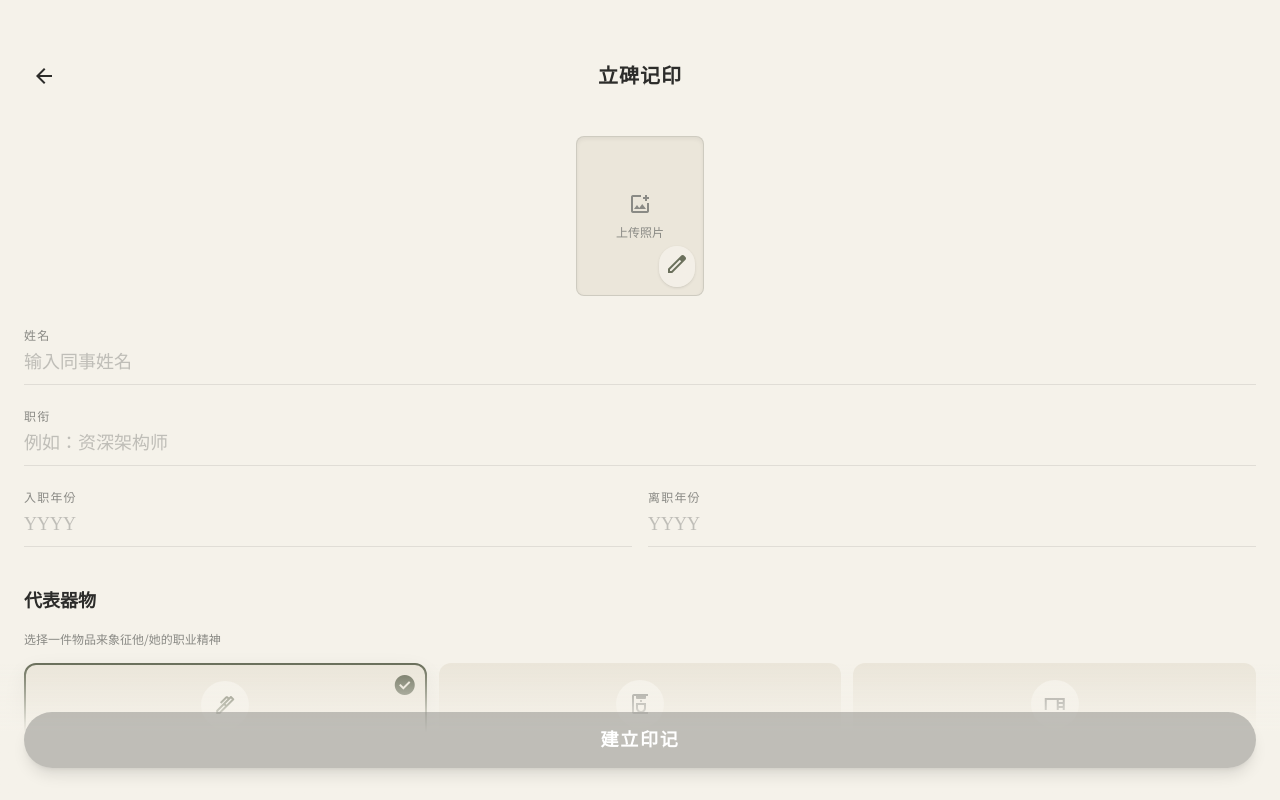
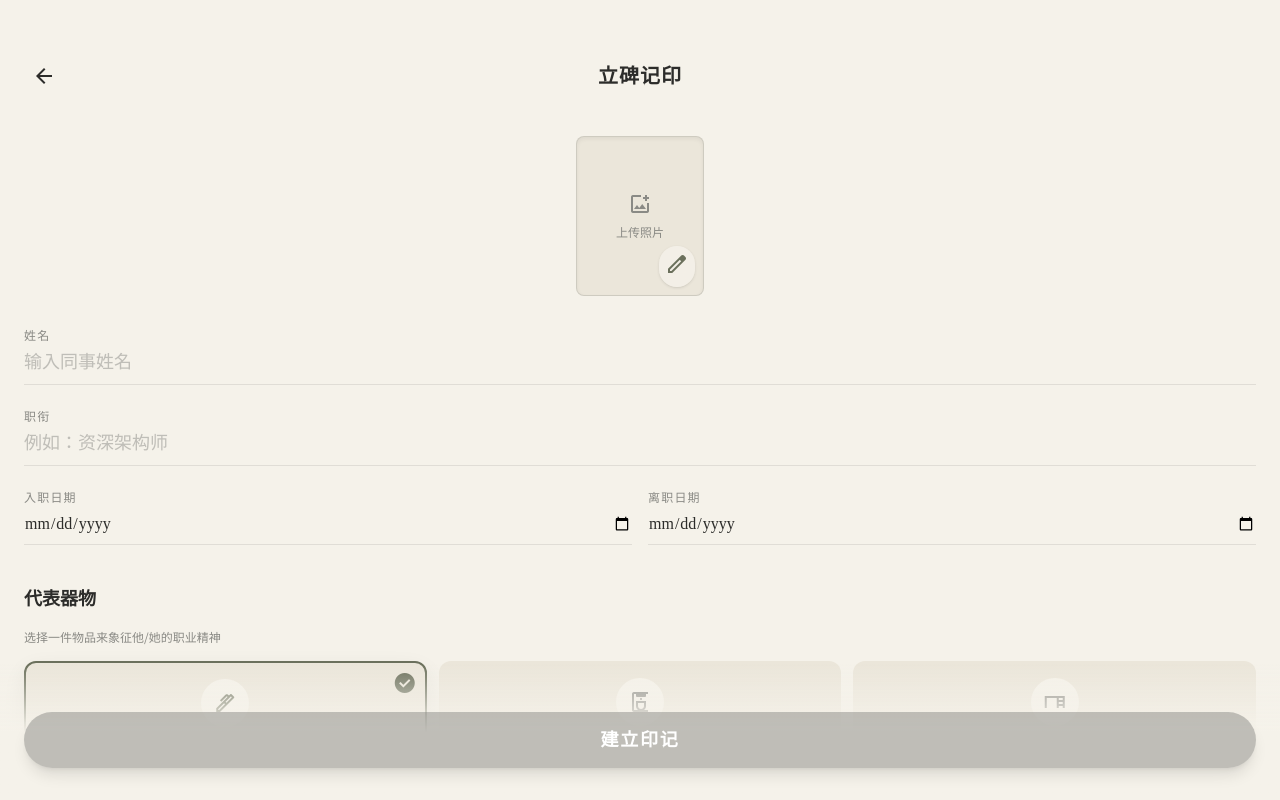
Before and after one commit to Overthinking715/memorial, a React (Vite) app: page /add in a window 1280 px wide. Built offline with nearby package versions, Linux system fonts and the light colour scheme; no server answers; the database is empty; a web font is replaced by a local one.

Commit message:
feat: 离职时间支持年月日，祭台按离职日期降序排列

```diff
--- a/src/pages/AddMemorial.tsx
+++ b/src/pages/AddMemorial.tsx
@@ -20,8 +20,8 @@ export default function AddMemorial() {
 
   const [name, setName] = useState('');
   const [title, setTitle] = useState('');
-  const [startYear, setStartYear] = useState('');
-  const [endYear, setEndYear] = useState('');
+  const [startDate, setStartDate] = useState('');
+  const [endDate, setEndDate] = useState('');
   const [selectedIcon, setSelectedIcon] = useState('ink_pen');
   const [photoUrl, setPhotoUrl] = useState('');
   const [saving, setSaving] = useState(false);
@@ -35,9 +35,17 @@ export default function AddMemorial() {
       if (colleague) {
         setName(colleague.name);
         setTitle(colleague.title);
-        const [start, end] = colleague.years.split('-');
-        setStartYear(start || '');
-        setEndYear(end || '');
+        // 兼容旧格式 "2018-2023" 和新格式 "2018-03-15~2023-06-30"
+        if (colleague.years.includes('~')) {
+          const [start, end] = colleague.years.split('~');
+          setStartDate(start || '');
+          setEndDate(end || '');
+        } else {
+          const [start, end] = colleague.years.split('-');
+          // 旧格式只有年份，补全为该年 1 月 1 日
+          setStartDate(start ? `${start}-01-01` : '');
+          setEndDate(end ? `${end}-01-01` : '');
+        }
         setSelectedIcon(colleague.icon);
         setPhotoUrl(colleague.photoUrl);
       }
@@ -68,13 +76,16 @@ export default function AddMemorial() {
   const handleSave = async () => {
     if (!name || !title || saving) return;
 
+    // 用 ~ 分隔日期，避免与日期中的 - 冲突
+    const yearsValue = `${startDate}~${endDate}`;
+
     setSaving(true);
     try {
       if (isEditing) {
         await updateColleague(id, {
           name,
           title,
-          years: `${startYear}-${endYear}`,
+          years: yearsValue,
           icon: selectedIcon,
           photoUrl
         });
@@ -83,7 +94,7 @@ export default function AddMemorial() {
         await addColleague({
           name,
           title,
-          years: `${startYear}-${endYear}`,
+          years: yearsValue,
           icon: selectedIcon,
           photoUrl,
           offerings: [],
@@ -171,23 +182,21 @@ export default function AddMemorial() {
           </div>
           <div className="flex gap-4">
             <div className="flex-1 border-b border-ash/20 pb-2">
-              <label className="block font-display text-xs text-ash mb-1 tracking-widest uppercase">入职年份</label>
+              <label className="block font-display text-xs text-ash mb-1 tracking-widest uppercase">入职日期</label>
               <input
-                value={startYear}
-                onChange={(e) => setStartYear(e.target.value)}
-                className="w-full bg-transparent border-none p-0 text-lg font-display text-ink focus:ring-0 outline-none placeholder:text-ash/50"
-                placeholder="YYYY"
-                type="text"
+                value={startDate}
+                onChange={(e) => setStartDate(e.target.value)}
+                className="w-full bg-transparent border-none p-0 text-base font-display text-ink focus:ring-0 outline-none placeholder:text-ash/50"
+                type="date"
               />
             </div>
             <div className="flex-1 border-b border-ash/20 pb-2">
-              <label className="block font-display text-xs text-ash mb-1 tracking-widest uppercase">离职年份</label>
+              <label className="block font-display text-xs text-ash mb-1 tracking-widest uppercase">离职日期</label>
               <input
-                value={endYear}
-                onChange={(e) => setEndYear(e.target.value)}
-                className="w-full bg-transparent border-none p-0 text-lg font-display text-ink focus:ring-0 outline-none placeholder:text-ash/50"
-                placeholder="YYYY"
-                type="text"
+                value={endDate}
+                onChange={(e) => setEndDate(e.target.value)}
+                className="w-full bg-transparent border-none p-0 text-base font-display text-ink focus:ring-0 outline-none placeholder:text-ash/50"
+                type="date"
               />
             </div>
           </div>
--- a/src/pages/Altar.tsx
+++ b/src/pages/Altar.tsx
@@ -14,12 +14,29 @@ const offeringIcons: Record<OfferingType, { icon: string, color: string, bg: str
   candle: { icon: 'candle', color: 'text-flame', bg: 'bg-flame/20' }
 };
 
+// 从 years 字段提取离职日期用于排序
+function getEndDate(years: string): string {
+  if (years.includes('~')) {
+    return years.split('~')[1] || ''; // 新格式 "2018-03-15~2023-06-30"
+  }
+  // 旧格式 "2018-2023"，取后半部分补全
+  const parts = years.split('-');
+  return parts.length > 1 ? `${parts[1]}-12-31` : '';
+}
+
 export default function Altar() {
   const [showOffering, setShowOffering] = useState(false);
   const [showMessage, setShowMessage] = useState(false);
   const { colleagues, selectedId, setSelectedId, lightIncense, loading } = useAppContext();
 
-  const selectedColleague = colleagues.find(c => c.id === selectedId) || colleagues[0];
+  // 按离职日期降序排列（最新离职的在最前面）
+  const sortedColleagues = [...colleagues].sort((a, b) => {
+    const dateA = getEndDate(a.years);
+    const dateB = getEndDate(b.years);
+    return dateB.localeCompare(dateA);
+  });
+
+  const selectedColleague = sortedColleagues.find(c => c.id === selectedId) || sortedColleagues[0];
 
   if (loading) {
     return (
@@ -231,7 +248,7 @@ export default function Altar() {
         {/* Colleagues List */}
         <div className="w-full max-w-[300px] mt-6 mb-2">
           <div className="flex gap-3 overflow-x-auto pb-2 snap-x no-scrollbar px-2">
-            {colleagues.map(c => (
+            {sortedColleagues.map(c => (
               <div
                 key={c.id}
                 onClick={() => setSelectedId(c.id)}
--- a/src/pages/Manage.tsx
+++ b/src/pages/Manage.tsx
@@ -2,6 +2,16 @@ import { useState } from 'react';
 import { Link, useNavigate } from 'react-router-dom';
 import { motion, AnimatePresence } from 'motion/react';
 import { useAppContext } from '../context/AppContext';
+
+// 格式化 years 字段显示
+function formatYears(years: string): string {
+  if (years.includes('~')) {
+    const [start, end] = years.split('~');
+    const fmtDate = (d: string) => d.replace(/-/g, '.');
+    return `${fmtDate(start)} - ${fmtDate(end)}`;
+  }
+  return years; // 旧格式直接显示
+}
 
 export default function Manage() {
   const navigate = useNavigate();
@@ -92,7 +102,7 @@ export default function Manage() {
                   </div>
                   <div className="flex-1">
                     <h3 className="font-display text-lg font-medium text-ink tracking-wide">{item.name}</h3>
-                    <p className="font-sans text-xs text-ash mt-0.5">{item.title} · {item.years}</p>
+                    <p className="font-sans text-xs text-ash mt-0.5">{item.title} · {formatYears(item.years)}</p>
                   </div>
                 </motion.div>
               </motion.div>
--- a/src/pages/MemorialDetail.tsx
+++ b/src/pages/MemorialDetail.tsx
@@ -4,6 +4,16 @@ import { motion, AnimatePresence } from 'motion/react';
 import OfferingModal from '../components/OfferingModal';
 import MessageModal from '../components/MessageModal';
 import { useAppContext } from '../context/AppContext';
+
+// 格式化 years 字段显示
+function formatYears(years: string): string {
+  if (years.includes('~')) {
+    const [start, end] = years.split('~');
+    const fmtDate = (d: string) => d.replace(/-/g, '.');
+    return `${fmtDate(start)} - ${fmtDate(end)}`;
+  }
+  return years;
+}
 
 export default function MemorialDetail() {
   const navigate = useNavigate();
@@ -158,7 +168,7 @@ export default function MemorialDetail() {
               <div className="grid grid-cols-2 gap-3 w-full max-w-[280px]">
                 <div className="bg-background-light/60 rounded-lg p-2 text-center border border-paper-stroke/50">
                   <p className="text-[10px] text-ash uppercase tracking-wider mb-0.5">同行时光</p>
-                  <p className="font-display font-bold text-ink text-base">{colleague.years}</p>
+                  <p className="font-display font-bold text-ink text-sm">{formatYears(colleague.years)}</p>
                 </div>
                 <div className="bg-background-light/60 rounded-lg p-2 text-center border border-paper-stroke/50 relative overflow-hidden">
                   <div className="absolute bottom-0 left-0 h-1 bg-flame/20 w-full">
```
